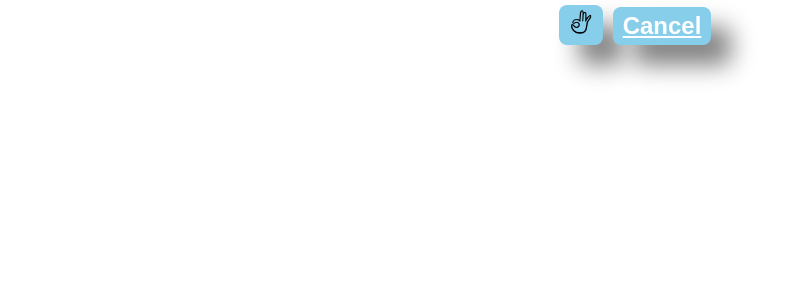
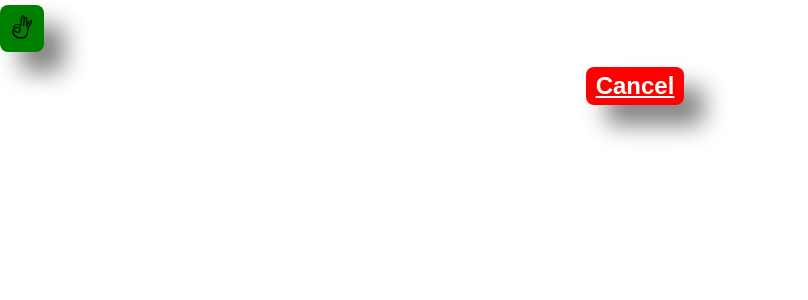
Before and after one commit to mhmscpo/newrep, a React (Create React App) app: page / in a window 1280 px wide. Shown: the top 300 px of the page, without its empty margins (0-808 px from the left). Built offline with nearby package versions, Linux system fonts and the light colour scheme.

Commit message:
AJout de la propriete style

```diff
--- a/src/App/App.jsx
+++ b/src/App/App.jsx
@@ -5,10 +5,10 @@ import Button from './components/ui/Button/Button'
 function App() {
   return (
     <div className="App">
-        <Button onClick={(unParamDeLEnfant)=>{
+        <Button style={{display:'block', fontSize:'24pt'}} bgColor='green' onClick={(unParamDeLEnfant)=>{
             console.log('fonction evnoyee par le parent', unParamDeLEnfant)
         }}><img src='/img/9165532_ok_hand_icon.png' alt='Ok'/></Button>
-        <Button>Cancel</Button>
+        <Button bgColor='red'>Cancel</Button>
     </div>
   );
 }
--- a/src/App/components/ui/Button/Button.jsx
+++ b/src/App/components/ui/Button/Button.jsx
@@ -5,7 +5,7 @@ import PropTypes from 'prop-types'
 const Button=(props)=> {
     console.log(props);
     return (
-        <button type={props.type} className={style.Button} onClick={(evt)=>{
+        <button style={{...props.style, backgroundColor: props.bgColor}} type={props.type} className={style.Button} onClick={(evt)=>{
             if ( undefined !== props.onClick && typeof props.onClick === 'function' ) {
                 props.onClick('click');
             }
@@ -17,7 +17,9 @@ const Button=(props)=> {
 Button.propTypes={
    children: PropTypes.any.isRequired,
    type: PropTypes.oneOf(['button', 'reset', 'submit']).isRequired,
-   onClick: PropTypes.func
+   onClick: PropTypes.func,
+   bgColor : PropTypes.string.isRequired,
+   style: PropTypes.object
 }
 Button.defaultProps={
     type:'button',
```
